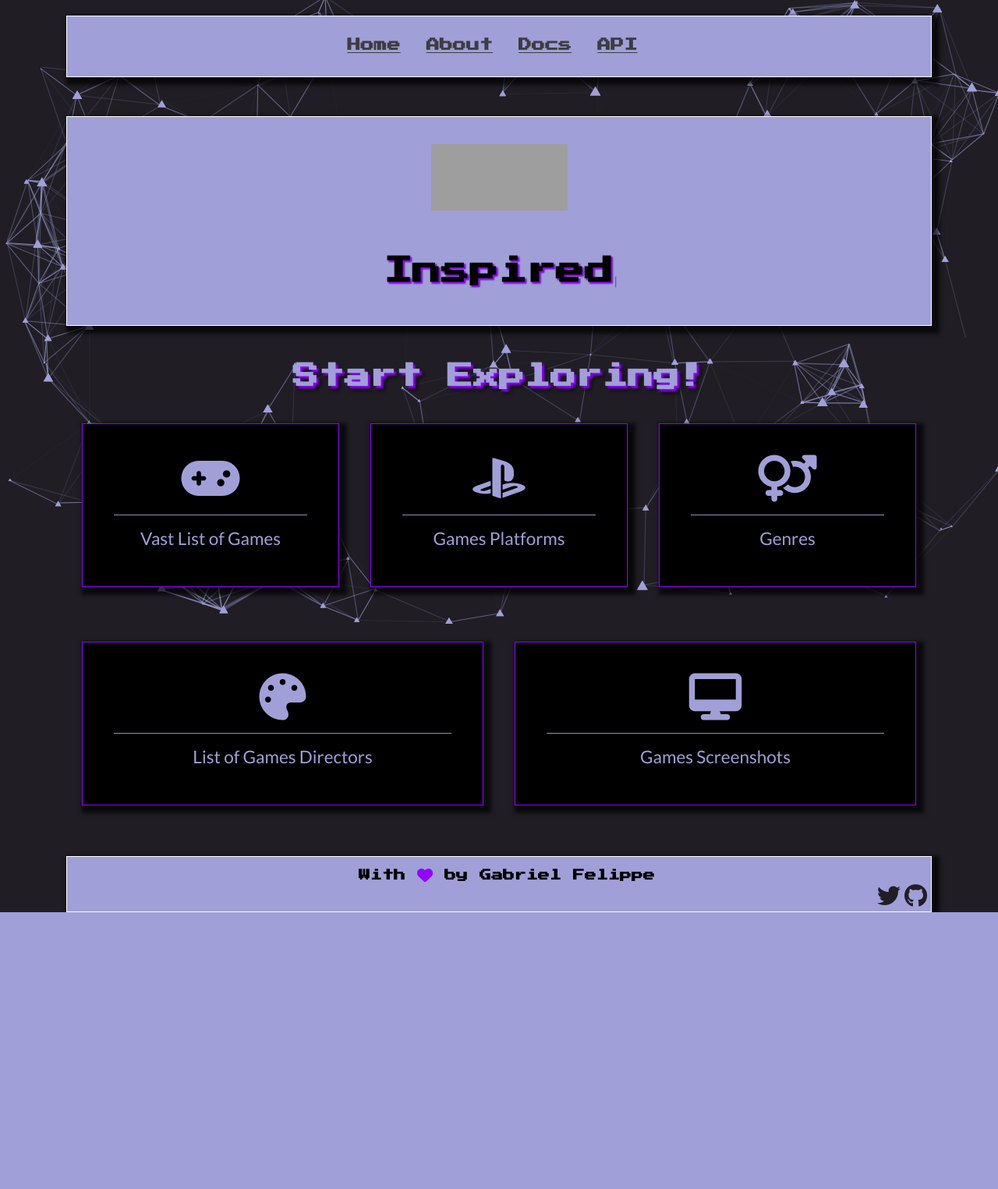
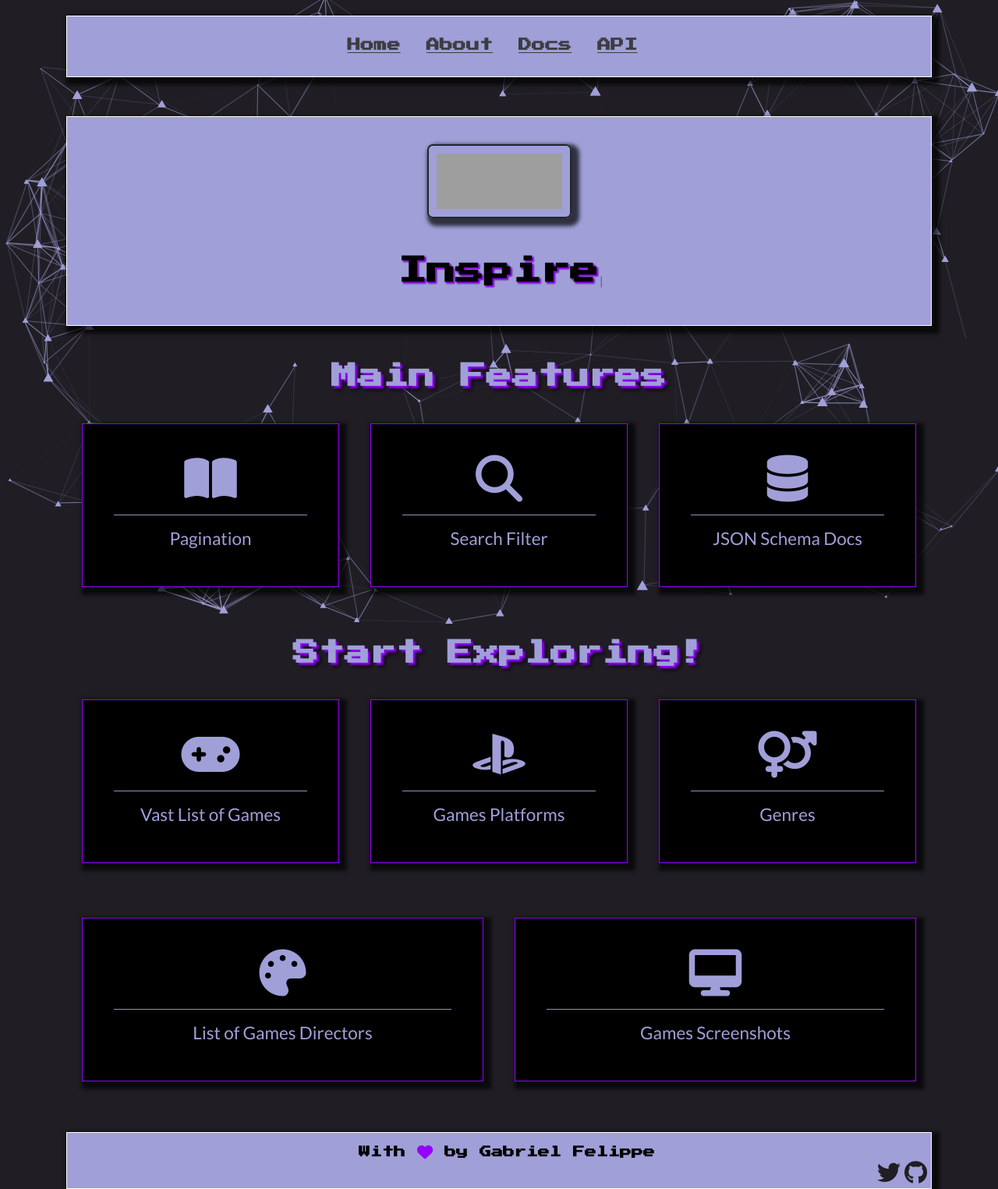
Before and after one commit to the-akira/VideoGamesAPI, a Django app: page / in a window 1280 px wide. Shown: the whole page at 78% size. Before the commit the page ends 1170 px from the top, so only its background shows below. Run offline with Django 3.2, Linux system fonts and the light colour scheme; some libraries are stand-ins or nearby versions; grey boxes are pictures that could not be loaded.

Commit message:
UI updates

```diff
--- a/videogamesapi/static/style.css
+++ b/videogamesapi/static/style.css
@@ -30,7 +30,7 @@
 
 #app{
 	text-align: center;
-	margin: 50px 6px 12px 10px;
+	margin: 40px 6px 12px 10px;
 }
 
 .Typewriter__wrapper{
@@ -58,8 +58,19 @@
 	margin-left: auto;
 	margin-right: auto;
 	margin-top: 35px;
-	width: 175px;
-	height: 85px;
+	width: 185px;
+	height: 95px;
+	border: 2px solid #1e2924;
+	box-shadow: 5px 5px 5px 5px rgba(0,0,0,.7);
+	padding: 10px;
+	border-radius: 7px;
+	transition: all 0.5s ease-in-out 0s;
+}
+
+.avatar:hover{
+    transform: rotate(420deg);
+    transition: all 0.7s ease-in-out 0s;
+    cursor: pointer;
 }
 
 li{
@@ -267,3 +278,7 @@
 b:hover{
 	background-color: black;
 }
+
+.doc-title{
+	text-shadow: 2px 2px 2px #9400ff, 3px 3px 3px #201e24;
+}
--- a/videogamesapi/templates/_header.html
+++ b/videogamesapi/templates/_header.html
@@ -1,6 +1,6 @@
 {% include '_nav.html' %}
 <header class="header">
-    <img class="avatar" src="https://i.ibb.co/h9RVt0s/controle-1.png">
+    <img class="avatar" src="https://i.ibb.co/7RgbfN9/unnamed.png">
     <div id="app">
     	<h1></h1>
     </div>
--- a/videogamesapi/templates/base.html
+++ b/videogamesapi/templates/base.html
@@ -23,7 +23,7 @@
 	    loop: true
 	});
 
-	typewriter.typeString('Video Games API')
+	typewriter.typeString('Video Games API!')
 	    .pauseFor(1500)
 	    .deleteAll()
 	    .typeString('Inspired by <a href="https://swapi.co">Star Wars API</a>')
--- a/videogamesapi/templates/documentation.html
+++ b/videogamesapi/templates/documentation.html
@@ -28,7 +28,7 @@
 		</ul>
 	</div>
     <div class="col-md-7">
-		<h1>Introduction</h1>
+		<h1 class="doc-title">Introduction</h1>
 		<hr>
 		<p class="docs">Lorem Ipsum is simply dummy text of the printing and typesetting industry. Lorem Ipsum has been the industry's standard dummy text ever since the 1500s, when an unknown printer took a galley of type and scrambled it to make a type specimen book. It has survived not only five centuries, but also the leap into electronic typesetting, remaining essentially unchanged. It was popularised in the 1960s with the release of Letraset sheets containing Lorem Ipsum passages, and more recently with desktop publishing software like Aldus PageMaker including versions of Lorem Ipsum.</p>
 		<code>
--- a/videogamesapi/templates/index.html
+++ b/videogamesapi/templates/index.html
@@ -2,6 +2,26 @@
 
 {% block content %}
 {% include '_header.html' %}
+<h1 class="title">Main Features</h1>
+<div class="container">
+  <div class="row">
+    <div class="col-sm">
+      <i class="fas fa-book-open fa-4x"></i>
+      <hr>
+      <h4>Pagination</h4>
+    </div>
+    <div class="col-sm">
+      <i class="fas fa-search fa-4x"></i>
+      <hr>
+      <h4>Search Filter</h4>
+    </div>
+    <div class="col-sm">
+      <a class="icone" href="/schema"><i class="fas fa-database fa-4x"></i></a>
+      <hr>
+      <h4>JSON Schema Docs</h4>
+    </div>
+  </div>
+</div>
 <h1 class="title">Start Exploring!</h1>
 <div class="container">
   <div class="row">
```
Also changed, not shown: videogamesapi/templates/about.html (+5 -4 lines), videogamesapi/static/controller.png (added).
